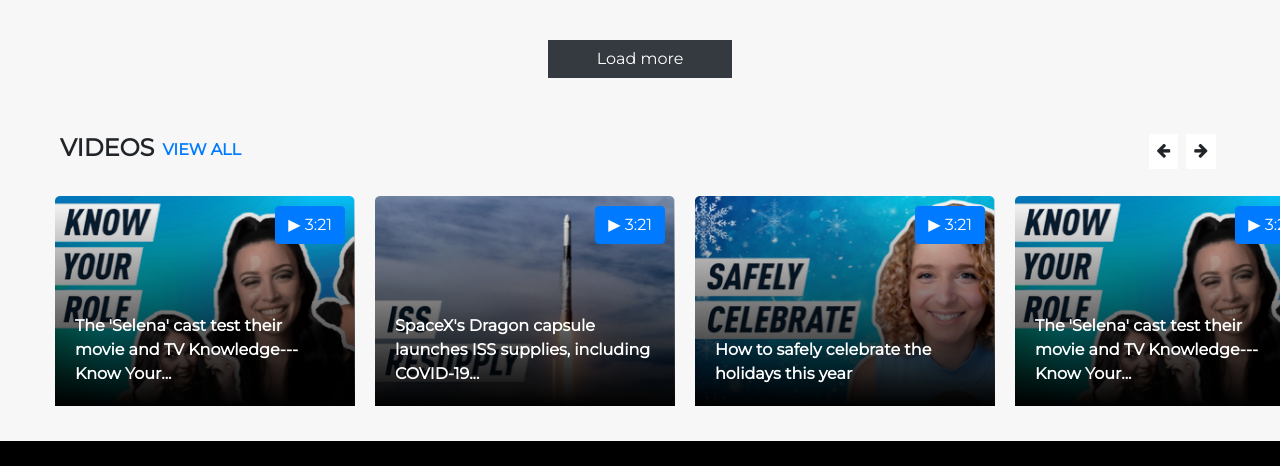
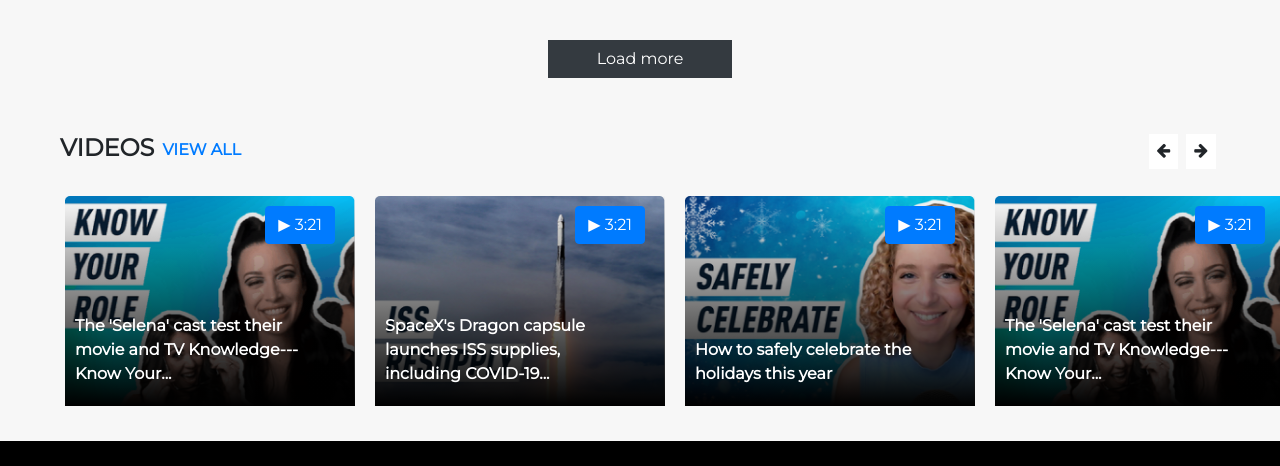
Before and after one commit to BisiDavi/OD-blog-template, a website: page index.html in a window 1280 px wide. Shown: the part 4883-5349 px from the top of the page. Drawn offline with nearby package versions, Linux system fonts and the light colour scheme.

Commit message:
improved the video

```diff
--- a/css/index.css
+++ b/css/index.css
@@ -136,7 +136,7 @@ button.duration {
 
 card.video {
   cursor: pointer;
-  max-width: 300px !important;
+    max-width: 290px !important;
     margin: 10px !important;
     height: 209.78px;
 }
@@ -150,16 +150,18 @@ card.video {
 }
 
 .video img.card-img-top {
-  width: 300.29px;
+  max-width: 290px !important;
+    margin: 0px 10px;
   height: 209.78px;
 }
 
 .videos .img-overlay {
       position: absolute;
     bottom: 0px;
-  width: 300.29px;
+    width: 290px;
     height: 209.78px;
     z-index: 0;
+    margin: 0px 10px;
     background: linear-gradient(0deg, #000 0%, rgba(0, 0, 0, 0.01) 100%);
 }
 /* slider */
```
Lines whose indentation alone changed are shown as unchanged.
